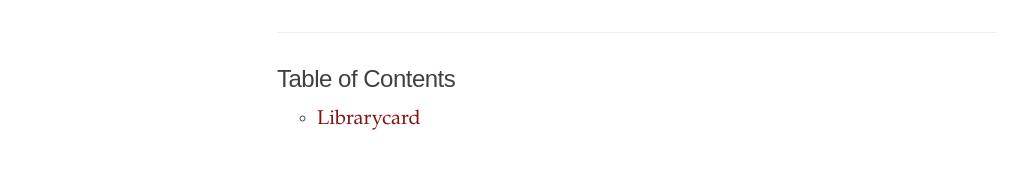
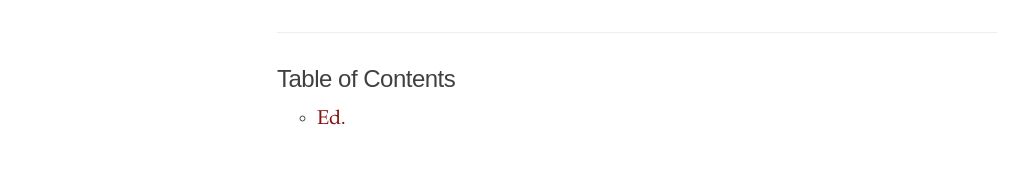
Before and after one commit to yngtodd/sketchbook, a Jekyll site: the page built from index.html, in a window 1280 px wide. Shown: the part 520-689 px from the top of the page, without its empty margins (3-1031 px from the left). Built offline with Jekyll 4.4.1, drawn with Linux system fonts in a browser that asks for light colours.

```diff
--- a/_texts/librarycard.md
+++ b/_texts/librarycard.md
@@ -1,5 +1,6 @@
 ---
-layout: narrative
+layout: default
+title: "Ed."
 ---
 
 ---
```
